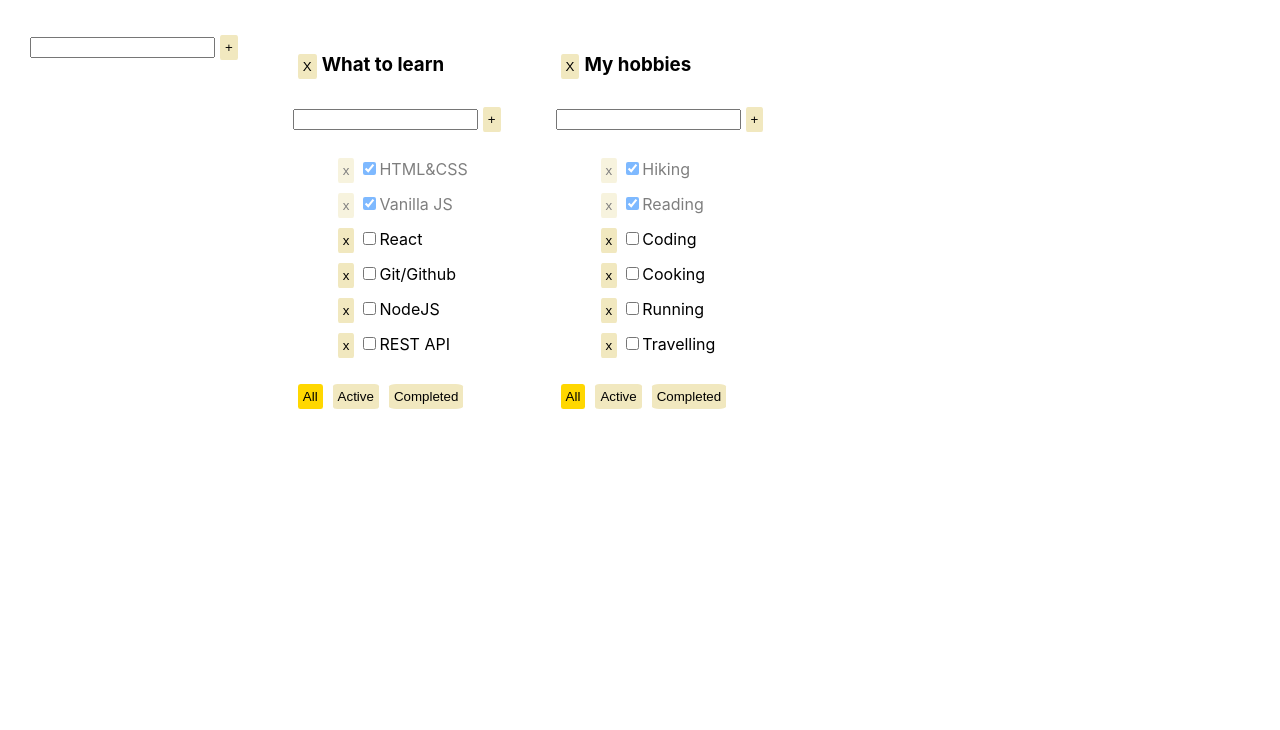
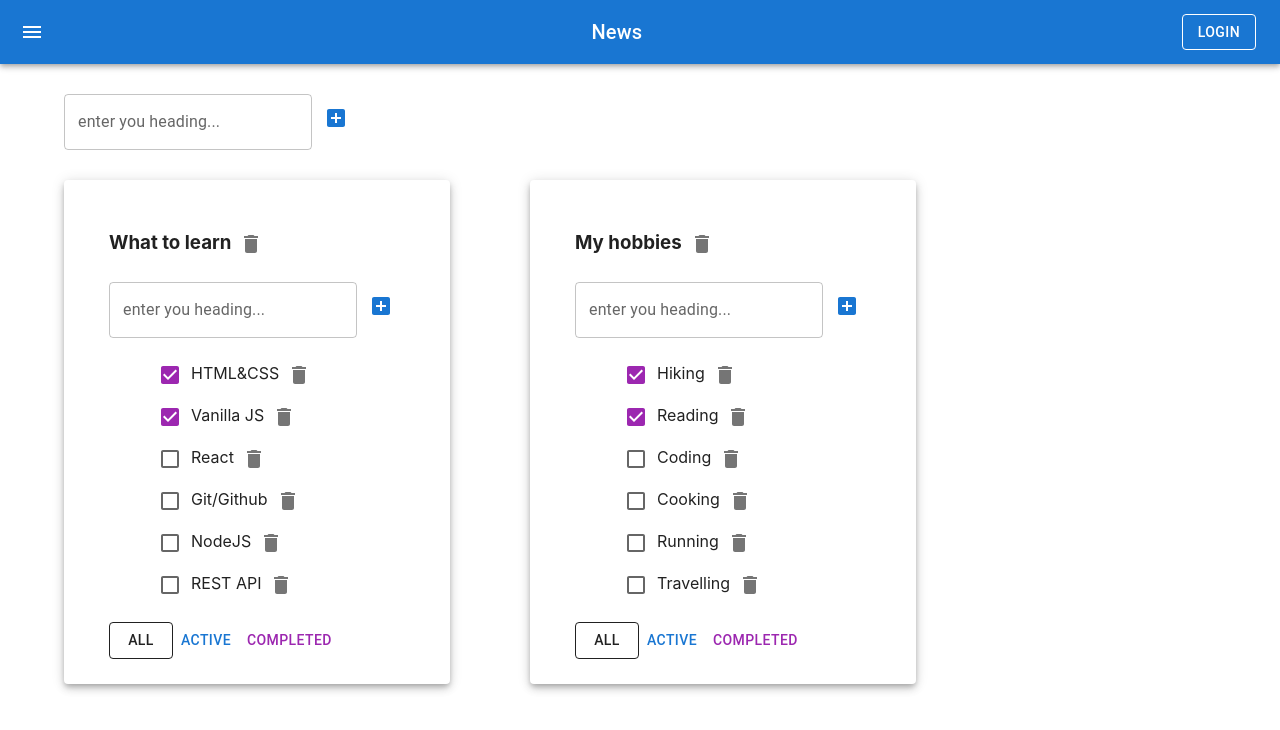
Before and after one commit to malinovaya0iriska/the-best-todo, a React (Create React App) app: page / in a window 1280 px wide. Shown: the top 730 px of the page. Built offline with nearby package versions, Linux system fonts and the light colour scheme.

Commit message:
feat: add styles by material UI

```diff
--- a/package.json
+++ b/package.json
@@ -4,6 +4,10 @@
   "version": "0.1.0",
   "private": true,
   "dependencies": {
+    "@emotion/react": "^11.5.0",
+    "@emotion/styled": "^11.3.0",
+    "@mui/icons-material": "^5.0.4",
+    "@mui/material": "^5.0.4",
     "@testing-library/jest-dom": "^5.11.4",
     "@testing-library/react": "^11.1.0",
     "@testing-library/user-event": "^12.1.10",
--- a/src/AddItemForm.tsx
+++ b/src/AddItemForm.tsx
@@ -1,4 +1,7 @@
 import React, {useState} from "react";
+import IconButton from "@mui/material/IconButton/IconButton";
+import TextField from "@mui/material/TextField/TextField";
+import {AddBox} from "@mui/icons-material/";
 
 type PropsType = {
     addItem: (title: string) => void
@@ -26,14 +29,18 @@ export const AddItemForm: React.FC<PropsType> = ({addItem}) => {
     }
     return (
         <div>
-            <input className={error ? 'error' : ''}
-                   onChange={onTitleChangeHandler}
-                   onKeyPress={onKeyPressHandler}
-                   value={title}
+            <TextField error={!!error}
+                       variant={'outlined'}
+                       className={error ? 'error' : ''}
+                       onChange={onTitleChangeHandler}
+                       onKeyPress={onKeyPressHandler}
+                       value={title}
+                       label={'enter you heading...'}
+                       helperText={error}
             />
-            <button onClick={onAddTaskClickHandler}>+</button>
-
-            {error && <div className={'error'}>{error}</div>}
+            <IconButton color={'primary'} size={'large'} onClick={onAddTaskClickHandler}>
+                <AddBox/>
+            </IconButton>
         </div>
     );
 };
--- a/src/App.css
+++ b/src/App.css
@@ -1,36 +1,36 @@
-.App {
-    padding: 30px;
-    display: flex;
-}
+/*.App {*/
+/*    padding: 30px;*/
+/*    display: flex;*/
+/*}*/
 
-.App > div {
-    margin-right: 50px;
-}
+/*.App > div {*/
+/*    margin-right: 50px;*/
+/*}*/
 
-input {
-    outline: none;
-}
+/*input {*/
+/*    outline: none;*/
+/*}*/
 
-.error {
-    color: red;
-}
+/*.error {*/
+/*    color: red;*/
+/*}*/
 
-input.error {
-    border: 2px solid red;
-}
+/*input.error {*/
+/*    border: 2px solid red;*/
+/*}*/
 
-.active-filter {
-    background-color: gold;
-}
+/*.active-filter {*/
+/*    background-color: gold;*/
+/*}*/
 
-button {
-    background-color: #f1e8bf;
-    border: none;
-    border-radius: 10%;
-    padding: 5px;
-    margin: 5px;
-}
+/*button {*/
+/*    background-color: #f1e8bf;*/
+/*    border: none;*/
+/*    border-radius: 10%;*/
+/*    padding: 5px;*/
+/*    margin: 5px;*/
+/*}*/
 
-.is-done {
-    opacity: 0.5;
-}
+/*.is-done {*/
+/*    opacity: 0.5;*/
+/*}*/
--- a/src/App.tsx
+++ b/src/App.tsx
@@ -3,6 +3,15 @@ import './App.css';
 import {TodoList} from "./TodoList";
 import {v1} from "uuid";
 import {AddItemForm} from "./AddItemForm";
+import Toolbar from "@mui/material/Toolbar/Toolbar";
+import IconButton from "@mui/material/IconButton";
+import AppBar from "@mui/material/AppBar/AppBar";
+import {Menu} from "@mui/icons-material";
+import Typography from "@mui/material/Typography/Typography";
+import Button from "@mui/material/Button/Button";
+import Container from "@mui/material/Container/Container";
+import Grid from "@mui/material/Grid/Grid";
+import Paper from "@mui/material/Paper/Paper";
 
 export type TasksType = {
     [key: string]: TaskType []
@@ -82,7 +91,22 @@ export function App() {
     }
     return (
         <div className="App">
+            <AppBar position="static">
+                <Toolbar style={{justifyContent: 'space-between'}}>
+                    <IconButton edge={'start'} color={'inherit'} aria-label={'menu'}>
+                        <Menu/>
+                    </IconButton>
+                    <Typography variant={'h6'}>
+                        News
+                    </Typography>
+                    <Button variant={'outlined'} color={'inherit'}>Login</Button>
+                </Toolbar>
+            </AppBar>
+            <Container fixed>
+                <Grid container style={{padding: '30px 0'}}>
                     <AddItemForm addItem={addTodolist}/>
+                </Grid>
+                <Grid container spacing={10}>
                     {todolists.map(tl => {
                         let tasksForTodolist = tasks[tl.id]
 
@@ -94,7 +118,10 @@ export function App() {
                             tasksForTodolist = tasksForTodolist.filter(flt => flt.isDone)
                         }
 
-                return <TodoList key={tl.id}
+                        return <Grid item key={tl.id}>
+                            <Paper style={{padding: '25px 45px'}}
+                                   elevation={5}>
+                                <TodoList
                                     id={tl.id}
                                     title={tl.title}
                                     filter={tl.filter}
@@ -107,8 +134,12 @@ export function App() {
                                     removeTodolist={removeTodolist}
                                     changeTodoTitle={changeTodoTitle}
                                 />
+                            </Paper>
+                        </Grid>
                     })
                     }
+                </Grid>
+            </Container>
         </div>
     );
 }
--- a/src/Button.tsx
+++ b/src/Button.tsx
@@ -6,7 +6,7 @@ type ButtonPropsType = {
     style?: boolean
 }
 
-export const Button = (props: ButtonPropsType) => {
+export const ButtonCustom = (props: ButtonPropsType) => {
     const callback = () => props.onClickHandler()
     return (
         <button className={props.style ? 'active-filter' : ''} onClick={callback}>{props.title}</button>
--- a/src/EditableSpan.tsx
+++ b/src/EditableSpan.tsx
@@ -1,4 +1,5 @@
 import React, {useState} from "react";
+import TextField from "@mui/material/TextField/TextField";
 
 type PropsType = {
     value: string
@@ -21,7 +22,7 @@ export const EditableSpan: React.FC<PropsType> = ({value, onChange}) => {
     return (
 
         editMode
-            ? <input type={'text'} autoFocus value={title} onChange={onChangeHandler} onBlur={setViewMode}/>
+            ? <TextField variant={'outlined'} type={'text'} autoFocus value={title} onChange={onChangeHandler} onBlur={setViewMode}/>
             : <span onDoubleClick={onDoubleClickHandler}>{value}</span>
     )
         ;
--- a/src/TodoList.tsx
+++ b/src/TodoList.tsx
@@ -1,8 +1,11 @@
 import React, {ChangeEvent} from "react";
 import {FilterType, TaskType} from "./App";
-import {Button} from "./Button";
 import {AddItemForm} from "./AddItemForm";
 import {EditableSpan} from "./EditableSpan";
+import IconButton from "@mui/material/IconButton";
+import Delete from "@mui/icons-material/Delete";
+import Button from "@mui/material/Button/Button";
+import Checkbox from "@mui/material/Checkbox/Checkbox";
 
 type TodoListPropsType = {
     id: string
@@ -35,8 +38,9 @@ export function TodoList(props: TodoListPropsType) {
 
     return <div>
         <h3>
-            <button onClick={onRemoveTodoHandler}>X</button>
-            <EditableSpan value={props.title} onChange={changeTodoTitleHandler}/></h3>
+            <EditableSpan value={props.title} onChange={changeTodoTitleHandler}/>
+            <IconButton onClick={onRemoveTodoHandler}><Delete/></IconButton>
+        </h3>
 
         <AddItemForm addItem={addTask}/>
 
@@ -47,17 +51,31 @@ export function TodoList(props: TodoListPropsType) {
                         const onChangeTaskStatus = (e: ChangeEvent<HTMLInputElement>) => props.changeTaskStatus(task.id, e.currentTarget.checked, props.id)
                         const onClickHandler = () => props.removeTask(task.id, props.id)
                         return <li key={task.id} className={task.isDone ? 'is-done' : ''}>
-                            <Button title={'x'} onClickHandler={onClickHandler}/>
-                            <input type={'checkbox'} onChange={onChangeTaskStatus} checked={task.isDone}/>
+                            <Checkbox
+                                checked={task.isDone}
+                                color={"secondary"}
+                                onChange={onChangeTaskStatus}
+                            />
                             <EditableSpan value={task.title} onChange={changeTaskTitleHandler}/>
+                            <IconButton onClick={onClickHandler}><Delete/></IconButton>
                         </li>
                     }
                 )}
         </ul>
         <div>
-            <Button style={props.filter === 'all'} title={'All'} onClickHandler={onAllClickHandler}/>
-            <Button style={props.filter === 'active'} title={'Active'} onClickHandler={onActiveClickHandler}/>
-            <Button style={props.filter === 'completed'} title={'Completed'} onClickHandler={onCompleteClickHandler}/>
+            <Button variant={props.filter === 'all' ? 'outlined' : 'text'}
+                    onClick={onAllClickHandler}
+                    color={'inherit'}>All
+            </Button>
+            <Button variant={props.filter === 'active' ? 'outlined' : 'text'}
+                    onClick={onActiveClickHandler}
+                    color={'primary'}>Active
+            </Button>
+            <Button variant={props.filter === 'completed' ? 'outlined' : 'text'}
+                    onClick={onCompleteClickHandler}
+                    color={'secondary'}>Completed
+            </Button>
+
         </div>
     </div>
 }
```
Also changed, not shown: 1 other file (tests, documents, lock files or other folders). Lines whose indentation alone changed are shown as unchanged.
